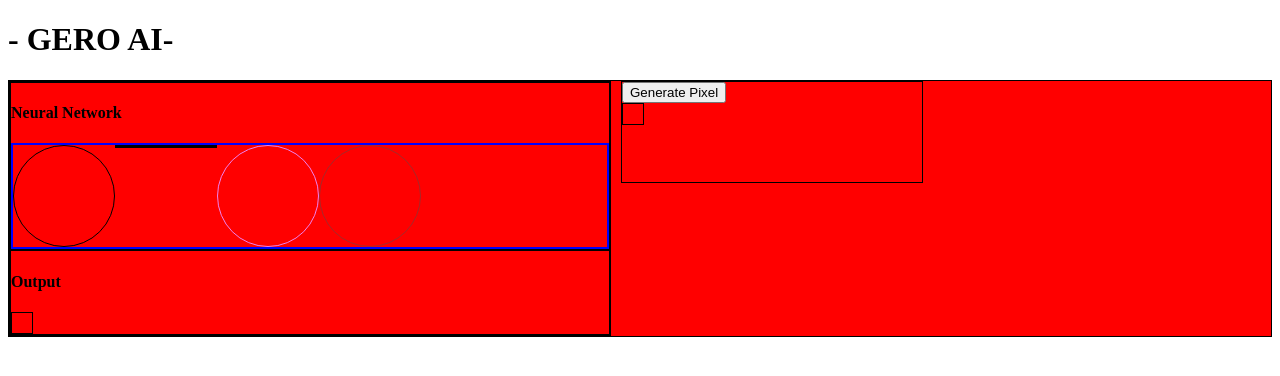
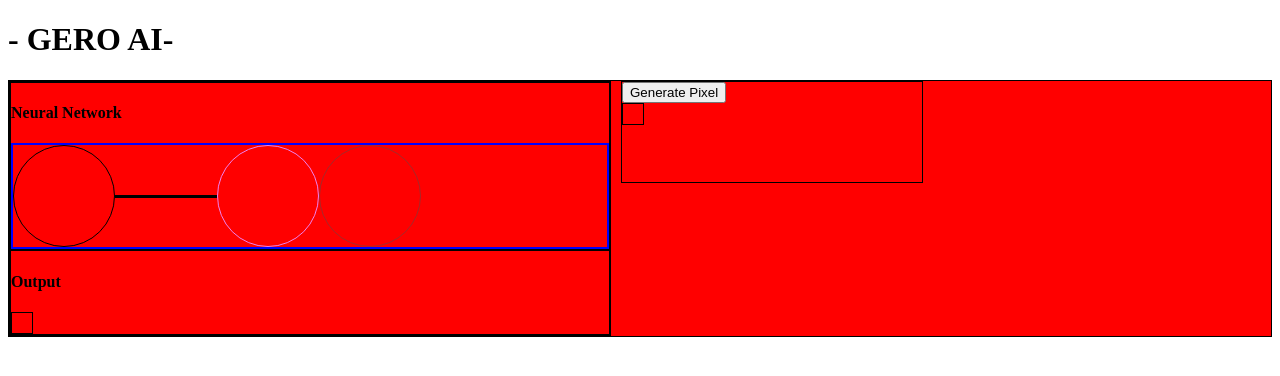
Before and after one commit to pseudo-delete/pseudo-delete.github.io, a PHP site: page /neuralnetwork/111_guess_black_or_white/ in a window 1280 px wide. Shown: the top 376 px of the page. Run offline with PHP 8.4, Linux system fonts and the light colour scheme.

Commit message:
Update index.css

```diff
--- a/neuralnetwork/111_guess_black_or_white/index.css
+++ b/neuralnetwork/111_guess_black_or_white/index.css
@@ -34,6 +34,8 @@ div
   width: 100px;
   height: 1px;
   background-color: black;
+  margin-top: auto;
+  margin-bottom: auto;
 }
 
 .line-diagonal-downward
@@ -52,6 +54,12 @@ div
   background-color: black;
   transform: rotate(-45deg);
   transform-origin: left;
+}
+
+.line-container
+{
+  width: 100px;
+  height: 100px;
 }
 /*End area of global use codes*/
 
```
